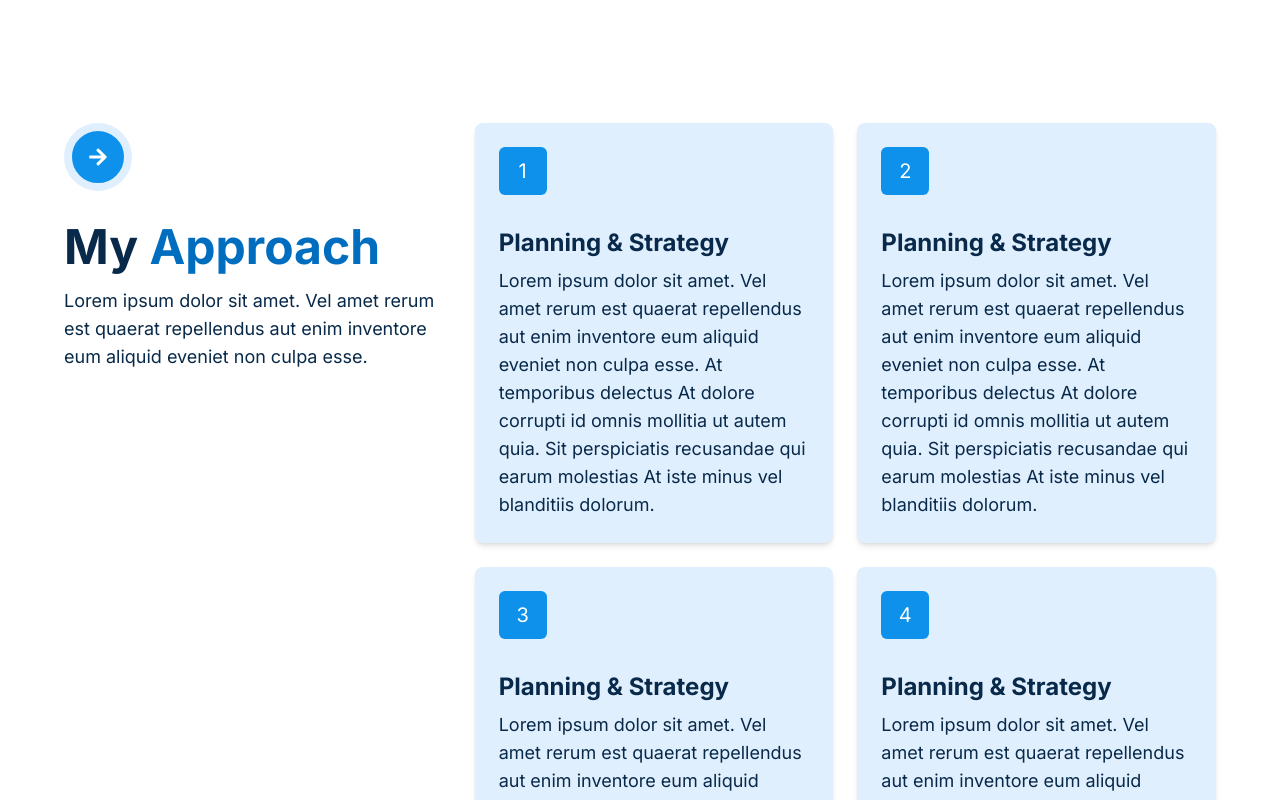
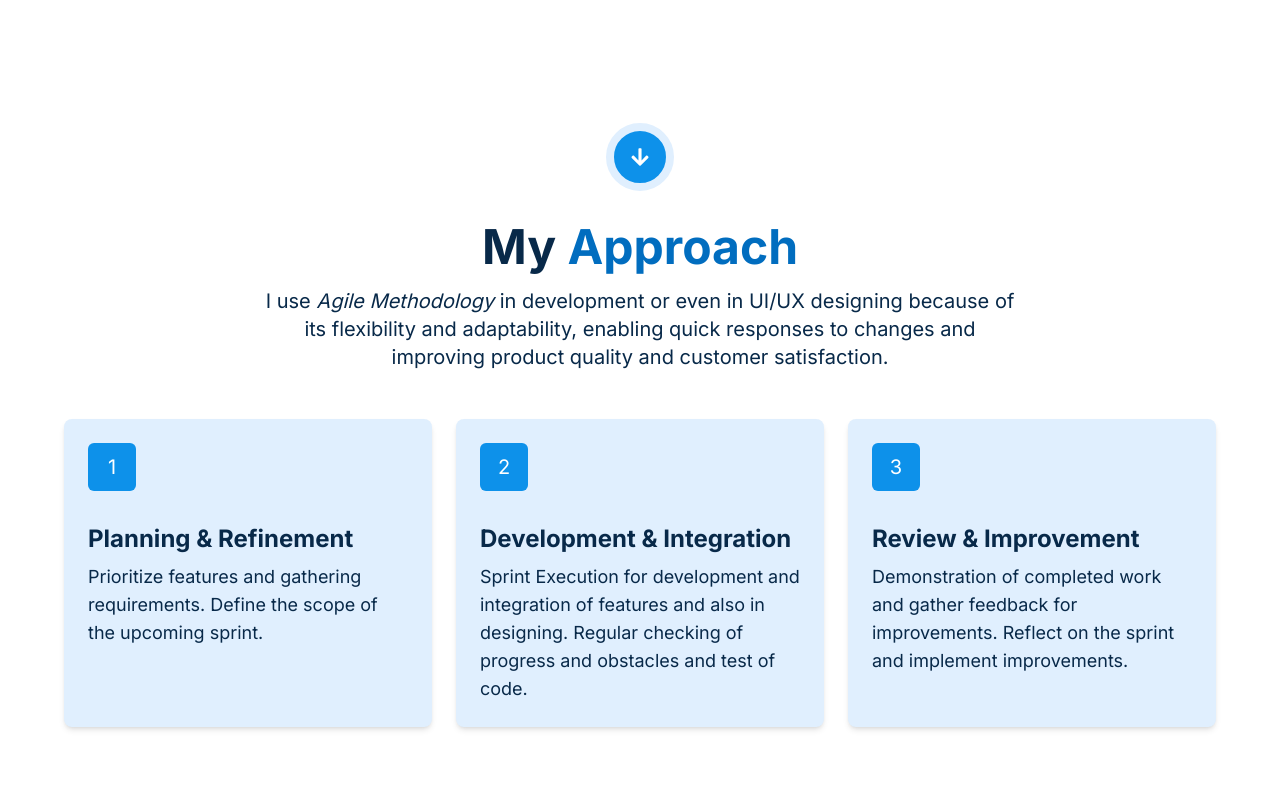
Before and after one commit to johnreyluntayao/my-portfolio, a Next.js app: page / in a window 1280 px wide. Shown: the part 7520-8320 px from the top of the page. Built offline with nearby package versions, Linux system fonts and the light colour scheme.

Commit message:
Added contents and change design

```diff
--- a/components/MyApproach.tsx
+++ b/components/MyApproach.tsx
@@ -1,41 +1,94 @@
+"use client";
+
 import React from 'react';
-
+import { motion } from 'framer-motion';
 import { myApproach } from '@/lib/imports';
-import { FaArrowDown, FaArrowRight } from "react-icons/fa";
-
+import { FaArrowDown } from 'react-icons/fa';
 
 const MyApproach = () => {
 
+  const cardVariants = {
+    hidden: {
+      x: -100,
+      opacity: 0,
+    },
+    visible: (index: number) => ({
+      x: 0,
+      opacity: 1,
+      transition: {
+        delay: index * 0.4,
+      },
+    }),
+  };
+
   return (
     <section className="my-32" id="myApproach">
-      <div className="flex flex-col lg:flex-row gap-10">
-        {/* Left Section */}
-        <div className="flex-1">
-          <div className="flex items-center justify-center md:justify-start gap-3">
+      <motion.div
+        className="flex flex-col justify-center items-center"
+        initial="hidden"
+        whileInView="visible"
+        viewport={{ amount: 0.2 }}
+      >
+        <motion.div className="flex-1">
+          <motion.div
+          className="flex items-center justify-center"
+          initial="hidden"
+          whileInView="visible"
+          viewport={{ amount: 0.2 }}
+          variants={{
+            hidden: { opacity: 0, y: -50 },
+            visible: { opacity: 1, y: 0, transition: { duration: 0.3 } },
+          }}
+        >
           <div className="bg-science-blue-500 border-8 border-science-blue-100 text-white p-4 rounded-full">
             <span className="text-xl">
-                <span className='hidden lg:block'><FaArrowRight/></span>
-                <span className='block lg:hidden'><FaArrowDown/></span>
+              <FaArrowDown />
             </span>
           </div>
-          </div>
-          <div className='flex justify-center md:justify-start md:text-start pt-8'>
-            <h1 className='heading text-science-blue-950'>
-                  My {' '}
-                  <span className='text-science-blue-600'>Approach</span>
+        </motion.div>
+
+        <motion.div
+          className="flex justify-center items-center pt-8"
+          initial="hidden"
+          whileInView="visible"
+          viewport={{ amount: 0.2 }}
+          variants={{
+            hidden: { opacity: 0, y: -50 },
+            visible: { opacity: 1, y: 0, transition: { duration: 0.3, delay: 0.2 } },
+          }}
+        >
+          <h1 className="heading text-science-blue-950">
+            My <span className="text-science-blue-600">Approach</span>
           </h1>
-          </div>
-          <p className="text-sm md:text-base lg:text-lg font-normal text-science-blue-950 pt-4 text-center md:text-start">
-            Lorem ipsum dolor sit amet. Vel amet rerum est quaerat repellendus aut enim inventore eum aliquid eveniet non culpa esse.
-          </p>
-        </div>
+        </motion.div>
 
-        {/* Right Section */}
-        <div className="flex-[2] grid grid-cols-1 sm:grid-cols-2 gap-6">
-          {myApproach.map((card) => (
-            <div
+        <motion.p
+          className="text-base md:text-lg lg:text-xl font-normal text-science-blue-950 pt-4 text-center max-w-[750px] pb-12"
+          initial="hidden"
+          whileInView="visible"
+          viewport={{ amount: 0.2 }}
+          variants={{
+            hidden: { opacity: 0, y: -50 },
+            visible: { opacity: 1, y: 0, transition: { duration: 0.3, delay: 0.4 } },
+          }}
+        >
+          I use <em>Agile Methodology</em> in development or even in UI/UX designing because of its
+          flexibility and adaptability, enabling quick responses to changes and improving product
+          quality and customer satisfaction.
+        </motion.p>
+
+        </motion.div>
+
+        <div className="grid grid-cols-1 md:grid-cols-2 lg:grid-cols-3 gap-6">
+          {myApproach.map((card, index) => (
+            <motion.div
               key={card.id}
               className="bg-science-blue-100 p-6 rounded-lg shadow-md hover:shadow-lg transition"
+              custom={index}
+              initial="hidden"
+              whileInView="visible"
+              viewport={{ amount: 0.2 }}
+              variants={cardVariants}
             >
               <div className="flex items-center gap-3 mb-8">
                 <div className="bg-science-blue-500 text-white text-base md:text-lg lg:text-xl w-12 h-12 flex items-center justify-center rounded-md">
@@ -45,11 +98,13 @@ const MyApproach = () => {
               <h3 className="text-base md:text-xl lg:text-2xl font-bold text-science-blue-950 mb-2">
                 {card.title}
               </h3>
-              <p className="text-science-blue-950 text-sm md:text-base lg:text-lg">{card.description}</p>
-            </div>
+              <p className="text-science-blue-950 text-sm md:text-base lg:text-lg">
+                {card.description}
+              </p>
+            </motion.div>
           ))}
         </div>
-      </div>
+      </motion.div>
     </section>
   );
 };
--- a/data/index.tsx
+++ b/data/index.tsx
@@ -782,9 +782,8 @@ export const phoneImages = [
 
 
 export const myApproach = [
-  { id: 1, title: 'Planning & Strategy', description: 'Lorem ipsum dolor sit amet. Vel amet rerum est quaerat repellendus aut enim inventore eum aliquid eveniet non culpa esse. At temporibus delectus At dolore corrupti id omnis mollitia ut autem quia. Sit perspiciatis recusandae qui earum molestias At iste minus vel blanditiis dolorum.' },
-  { id: 2, title: 'Planning & Strategy', description: 'Lorem ipsum dolor sit amet. Vel amet rerum est quaerat repellendus aut enim inventore eum aliquid eveniet non culpa esse. At temporibus delectus At dolore corrupti id omnis mollitia ut autem quia. Sit perspiciatis recusandae qui earum molestias At iste minus vel blanditiis dolorum.' },
-  { id: 3, title: 'Planning & Strategy', description: 'Lorem ipsum dolor sit amet. Vel amet rerum est quaerat repellendus aut enim inventore eum aliquid eveniet non culpa esse. At temporibus delectus At dolore corrupti id omnis mollitia ut autem quia. Sit perspiciatis recusandae qui earum molestias At iste minus vel blanditiis dolorum.' },
-  { id: 4, title: 'Planning & Strategy', description: 'Lorem ipsum dolor sit amet. Vel amet rerum est quaerat repellendus aut enim inventore eum aliquid eveniet non culpa esse. At temporibus delectus At dolore corrupti id omnis mollitia ut autem quia. Sit perspiciatis recusandae qui earum molestias At iste minus vel blanditiis dolorum.' },
-  { id: 5, title: 'Planning & Strategy', description: 'Lorem ipsum dolor sit amet. Vel amet rerum est quaerat repellendus aut enim inventore eum aliquid eveniet non culpa esse. At temporibus delectus At dolore corrupti id omnis mollitia ut autem quia. Sit perspiciatis recusandae qui earum molestias At iste minus vel blanditiis dolorum.' },
+  { id: 1, title: 'Planning & Refinement', description: 'Prioritize features and gathering requirements. Define the scope of the upcoming sprint.' },
+  { id: 2, title: 'Development & Integration', description: 'Sprint Execution for development and integration of features and also in designing. Regular checking of progress and obstacles and test of code.' },
+  { id: 3, title: 'Review & Improvement', description: 'Demonstration of completed work and gather feedback for improvements. Reflect on the sprint and implement improvements.' },
+
 ];
```
Lines whose indentation alone changed are shown as unchanged.
